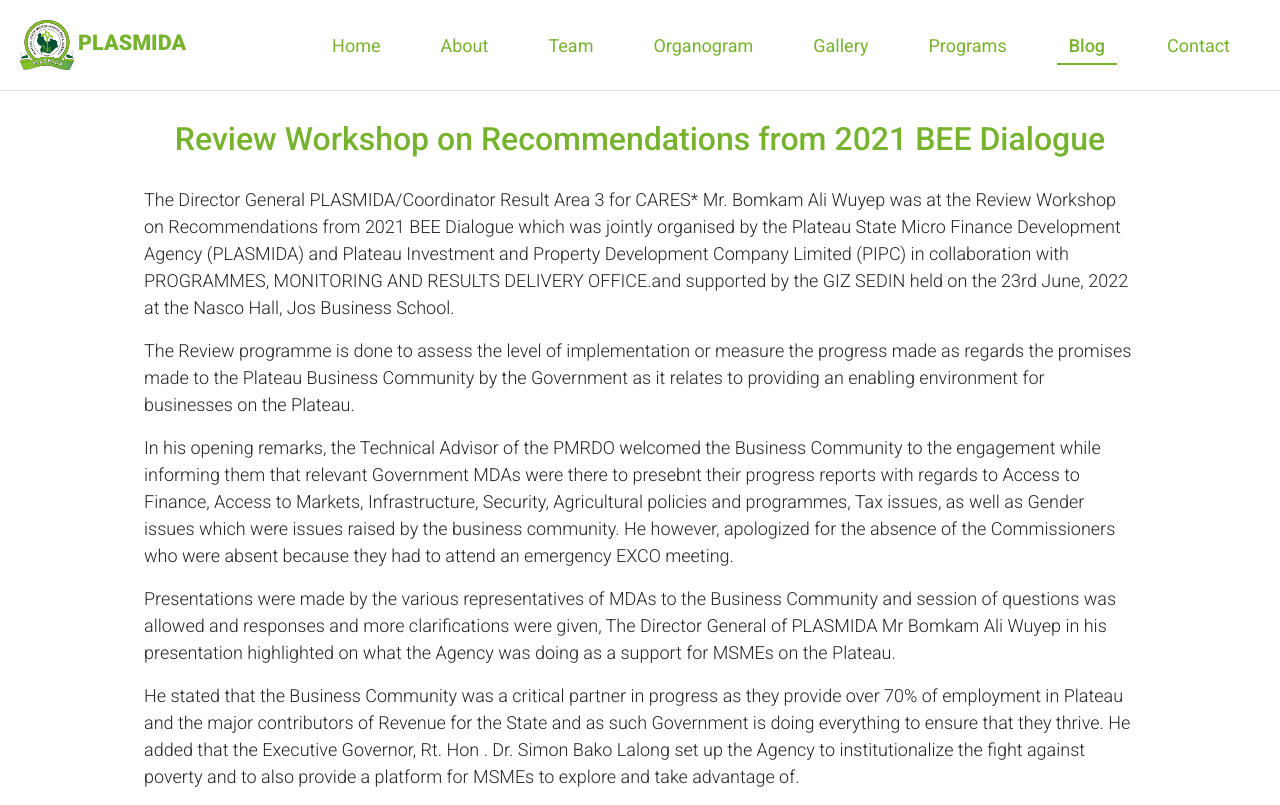
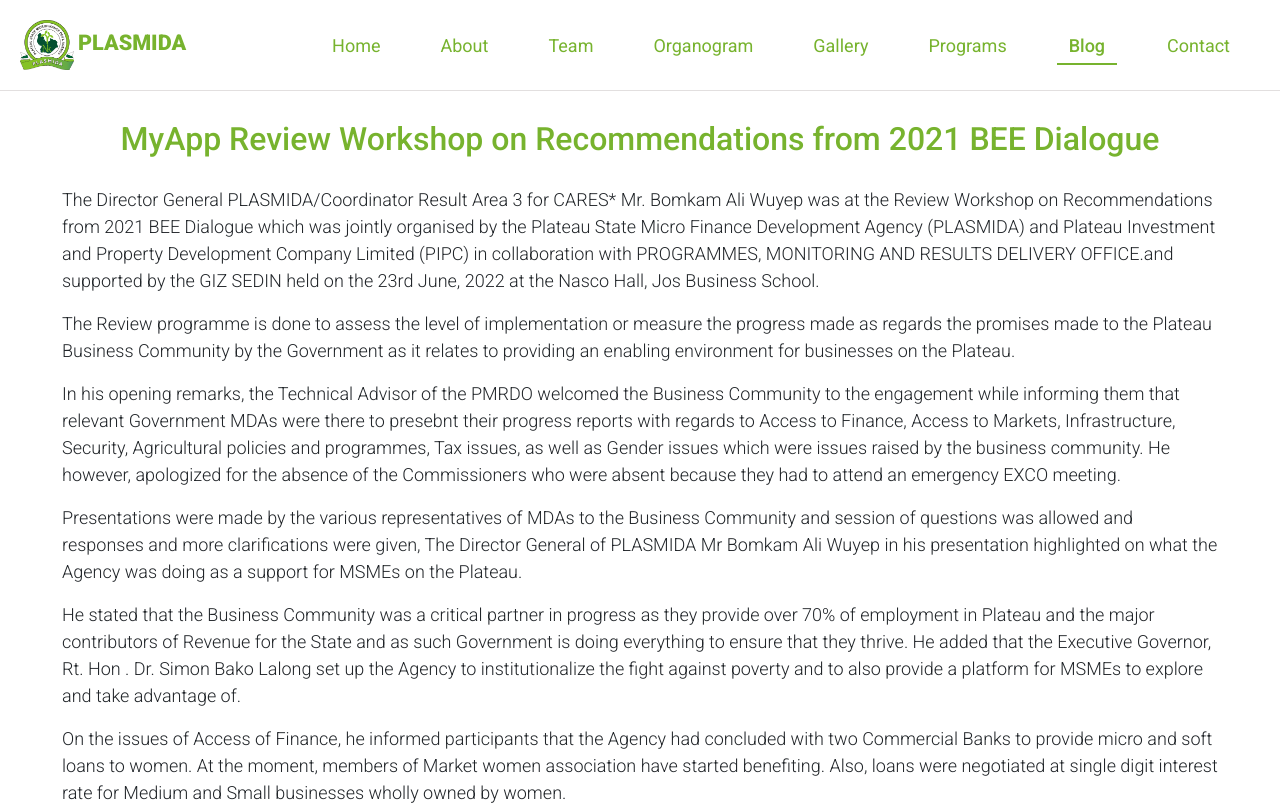
Before and after one commit to wuyepabdul/plasmida, a React (Create React App) app: page /blog in a window 1280 px wide. Shown: the top 805 px of the page. Built offline with nearby package versions, Linux system fonts and the light colour scheme.

Commit message:
react meta tags

```diff
--- a/package.json
+++ b/package.json
@@ -11,6 +11,7 @@
     "jquery": "^3.6.0",
     "react": "^18.1.0",
     "react-dom": "^18.1.0",
+    "react-meta-tags": "^1.0.1",
     "react-player": "^2.10.1",
     "react-router-dom": "^6.3.0",
     "react-scripts": "5.0.1",
--- a/public/index.html
+++ b/public/index.html
@@ -31,7 +31,7 @@
     />
 
     <!-- ui kit -->
-    <!--     <link
+<!--     <link
       rel="stylesheet"
       href="https://cdn.jsdelivr.net/npm/uikit@3.14.3/dist/css/uikit.min.css"
     />
--- a/src/pages/Blog/Blog.js
+++ b/src/pages/Blog/Blog.js
@@ -1,8 +1,9 @@
 import React, { useEffect } from "react";
-import photo from "../../images/dg-award1.jpg";
+import photo from "../../images/plasmida-logo.png";
 import AOS from "aos";
 import "aos/dist/aos.css";
 import "./blog.css";
+import MetaTags from "react-meta-tags";
 
 const Blog = () => {
   useEffect(() => {
@@ -11,7 +12,26 @@
   }, []);
 
   return (
-    <div class="container mb-4">
+    <div class=" mb-4">
+      <MetaTags>
+        <title>Blog Post</title>
+        <meta
+          name="description"
+          content="The Director General PLASMIDA/Coordinator Result Area 3 for CARES*
+            Mr. Bomkam Ali Wuyep was at the Review Workshop on Recommendations
+            from 2021 BEE Dialogue which was jointly organised by the Plateau
+            State Micro Finance Development Agency (PLASMIDA) and Plateau
+            Investment and Property Development Company Limited (PIPC) in
+            collaboration with PROGRAMMES, MONITORING AND RESULTS DELIVERY
+            OFFICE.and supported by the GIZ SEDIN held on the 23rd June, 2022 at
+            the Nasco Hall, Jos Business School."
+        />
+        <meta
+          property="og:title"
+          content="Review Workshop on Recommendations from 2021 BEE Dialogue"
+        />
+        <meta property="og:image" content={photo} />
+      </MetaTags>
       <div className="row">
         <h2
           data-aos="zoom-in-right"
@@ -19,8 +39,7 @@
           data-aos-duration="2000"
           className="blog-title text-center"
         >
-          {" "}
-          Review Workshop on Recommendations from 2021 BEE Dialogue{" "}
+          MyApp Review Workshop on Recommendations from 2021 BEE Dialogue{" "}
         </h2>
         {/* <div className="col-md-4 col-sm-12">
           <img src={photo} class="img-fluid rounded-start" alt="..." />
```
Also changed, not shown: 1 other file (tests, documents, lock files or other folders).
